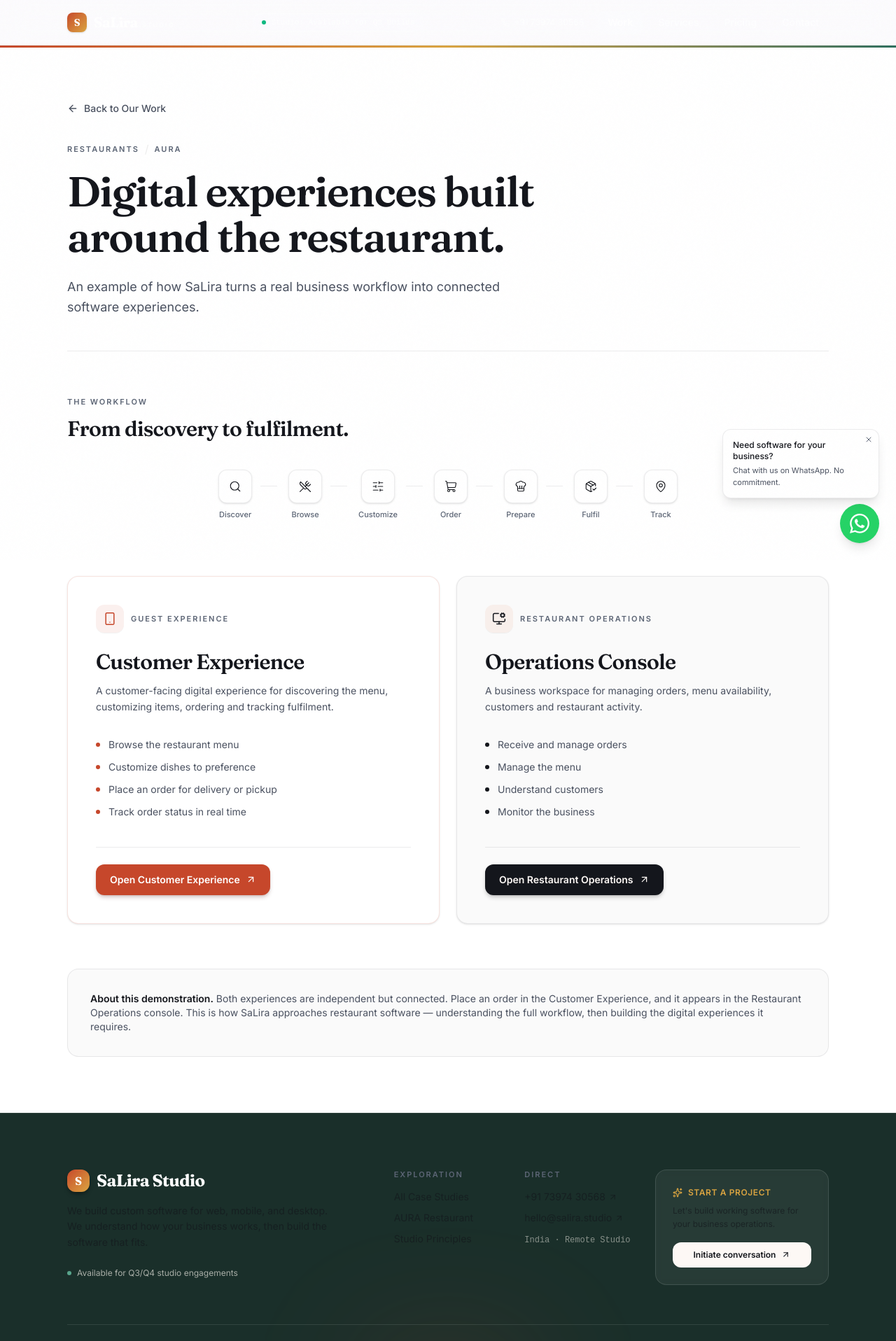
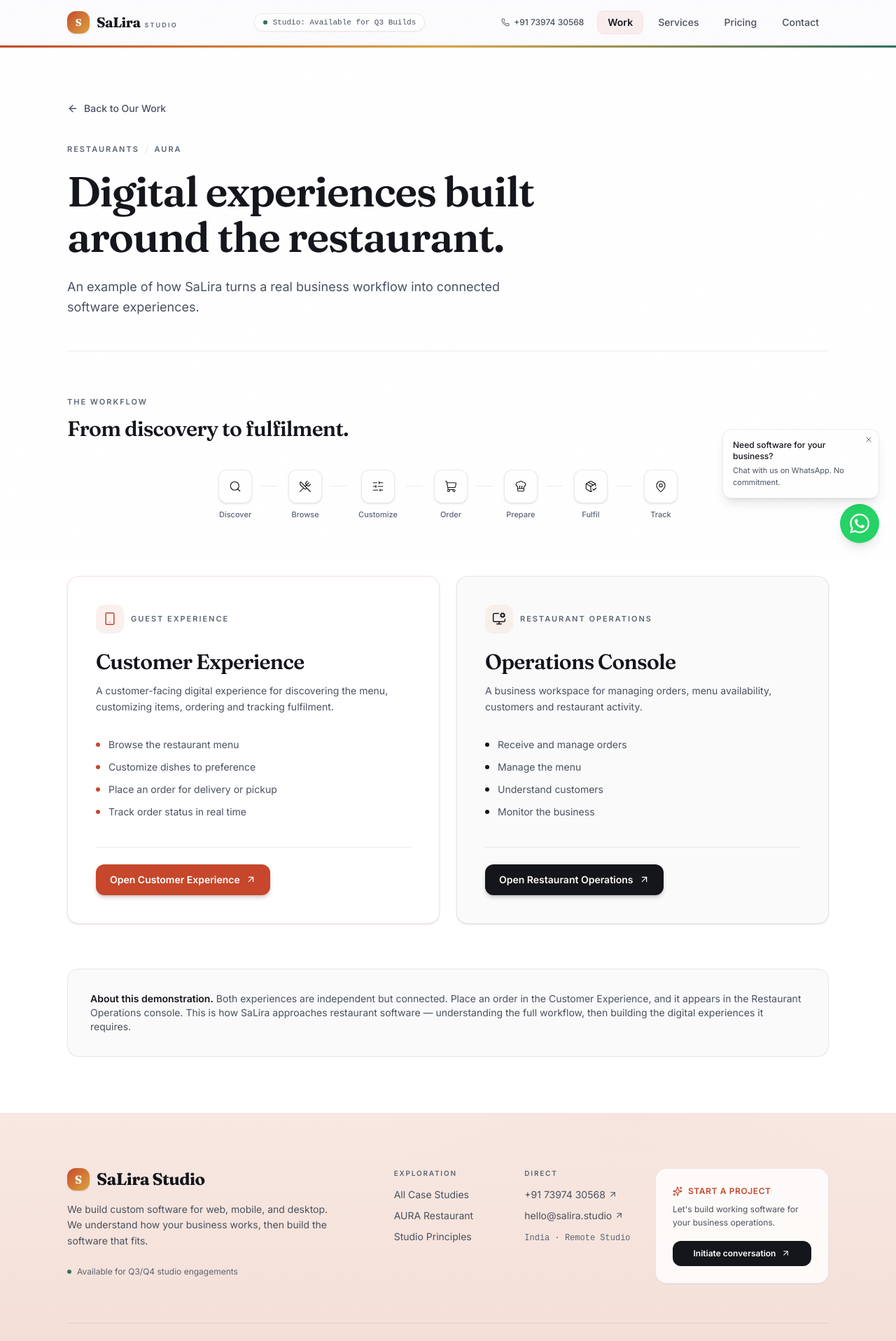
Before and after one commit to salira-studio/portfolio, a React (Vite) app: page /work/restaurants in a window 1280 px wide. Shown: the top 1916 px of the page at 70% size. Built offline with nearby package versions, Linux system fonts and the light colour scheme.

Commit message:
Add remaining UI changes: PortfolioLayout, HeroShowcaseClean, ScrollAmbient

```diff
--- a/src/portfolio/PortfolioLayout.tsx
+++ b/src/portfolio/PortfolioLayout.tsx
@@ -2,7 +2,6 @@
 import { Link, NavLink, Outlet, useLocation } from 'react-router-dom'
 import { ArrowUpRight, Sparkles, Phone } from 'lucide-react'
 import { motion, AnimatePresence } from 'framer-motion'
-import { CustomCursor } from './components/CustomCursor'
 import { MagneticButton } from './components/MagneticButton'
 import { WhatsAppButton } from './components/WhatsAppButton'
 import { usePrefersReducedMotion } from './lib/usePrefersReducedMotion'
@@ -21,47 +20,42 @@
 
   return (
     <div className="salira min-h-screen flex flex-col selection:bg-[var(--sl-accent)] selection:text-white">
-      <CustomCursor />
-
       {/* ── Header ── */}
       <motion.header
-        initial={reduced ? {} : { y: -20, opacity: 0 }}
+        initial={reduced ? {} : { y: -16, opacity: 0 }}
         animate={{ y: 0, opacity: 1 }}
-        transition={{ duration: 0.6, ease: [0.16, 1, 0.3, 1] }}
-        className="sl-header-glass sticky top-0 z-40 transition-shadow backdrop-blur-md bg-black/40 border-b border-white/10"
+        transition={{ duration: 0.55, ease: [0.22, 1, 0.36, 1] }}
+        className="sl-header-glass sticky top-0 z-40"
       >
         <div className="mx-auto flex h-16 max-w-6xl items-center justify-between px-5 sm:px-8">
-          {/* Logo & Studio Mark */}
           <Link
             to="/"
             className="group flex items-center gap-2.5 outline-none"
             data-cursor="view"
             data-cursor-text="Home"
           >
-            <div className="flex h-7 w-7 items-center justify-center rounded-lg bg-gradient-to-br from-[var(--sl-oxblood)] to-[var(--sl-gold)] text-white shadow-sm transition-transform duration-300 group-hover:scale-105">
+            <div className="flex h-8 w-8 items-center justify-center rounded-xl bg-gradient-to-br from-[var(--sl-oxblood)] to-[var(--sl-gold)] text-white shadow-sm transition-transform duration-300 group-hover:scale-105">
               <span className="font-display text-sm font-bold leading-none tracking-tight">S</span>
             </div>
             <div className="flex items-baseline gap-1.5">
-              <span className="font-display text-xl font-bold tracking-tight text-white">
+              <span className="font-display text-xl font-bold tracking-tight text-[var(--sl-ink)]">
                 SaLira
               </span>
-              <span className="hidden sm:inline text-[9px] font-semibold uppercase tracking-[0.24em] text-white/50">
+              <span className="hidden sm:inline text-[9px] font-semibold uppercase tracking-[0.24em] text-[var(--sl-charcoal)]">
                 Studio
               </span>
             </div>
           </Link>
 
-          {/* Center: Live Availability Indicator */}
-          <div className="hidden lg:flex items-center gap-2 rounded-full border border-white/10 bg-white/[0.04] px-3 py-1 text-[11px] font-mono text-white/70">
-            <span className="h-1.5 w-1.5 rounded-full bg-[#10B981] animate-pulse" />
+          <div className="hidden lg:flex items-center gap-2 rounded-full border border-[var(--sl-line)] bg-white/70 px-3 py-1 text-[11px] font-mono text-[var(--sl-ink-soft)] shadow-xs">
+            <span className="h-1.5 w-1.5 rounded-full bg-[var(--sl-teal-deep)] animate-pulse" />
             <span>Studio: Available for Q3 Builds</span>
           </div>
 
-          {/* Phone + Navigation */}
           <div className="flex items-center gap-3 sm:gap-5">
             <a
               href="tel:+917397430568"
-              className="hidden sm:inline-flex items-center gap-1.5 text-xs font-medium text-white/60 hover:text-white transition-colors"
+              className="hidden sm:inline-flex items-center gap-1.5 text-xs font-medium text-[var(--sl-ink-soft)] transition-colors hover:text-[var(--sl-ink)]"
             >
               <Phone size={12} />
               <span>+91 73974 30568</span>
@@ -79,10 +73,10 @@
                         to={item.to}
                         onMouseEnter={() => setHoveredNav(item.label)}
                         className={({ isActive }) =>
-                        `relative px-3.5 py-1.5 transition-colors rounded-lg z-10 block ${
+                          `relative z-10 block rounded-lg px-3.5 py-1.5 transition-colors ${
                             isActive
-                            ? 'text-white font-semibold'
-                            : 'text-white/65 hover:text-white'
+                              ? 'font-semibold text-[var(--sl-ink)]'
+                              : 'text-[var(--sl-ink-soft)] hover:text-[var(--sl-ink)]'
                           }`
                         }
                       >
@@ -92,18 +86,17 @@
                       <a
                         href={item.to}
                         onMouseEnter={() => setHoveredNav(item.label)}
-                      className="relative px-3.5 py-1.5 transition-colors rounded-lg z-10 text-white/65 hover:text-white block"
+                        className="relative z-10 block rounded-lg px-3.5 py-1.5 text-[var(--sl-ink-soft)] transition-colors hover:text-[var(--sl-ink)]"
                       >
                         {item.label}
                       </a>
                     )}
 
-                  {/* Animated hover / active pill indicator */}
                     {!reduced && (hoveredNav === item.label || (!hoveredNav && isWorkActive)) && (
                       <motion.div
                         layoutId="navPill"
                         transition={{ type: 'spring', bounce: 0.18, duration: 0.35 }}
-                      className="absolute inset-0 rounded-lg bg-white/10 pointer-events-none z-0"
+                        className="pointer-events-none absolute inset-0 z-0 rounded-lg bg-[rgba(198,71,43,0.08)] ring-1 ring-[rgba(198,71,43,0.12)]"
                       />
                     )}
                   </div>
@@ -114,80 +107,73 @@
         </div>
       </motion.header>
 
-      {/* ── Main Content Shell with Page Fade ── */}
-      <main className="flex-1 relative z-10">
+      <main className="relative z-10 flex-1">
         <AnimatePresence mode="wait">
           <motion.div
             key={location.pathname}
-            initial={reduced ? {} : { opacity: 0, y: 8 }}
+            initial={reduced ? {} : { opacity: 0, y: 10 }}
             animate={{ opacity: 1, y: 0 }}
-            exit={reduced ? {} : { opacity: 0, y: -8 }}
-            transition={{ duration: 0.3, ease: 'easeInOut' }}
+            exit={reduced ? {} : { opacity: 0, y: -6 }}
+            transition={{ duration: 0.32, ease: [0.22, 1, 0.36, 1] }}
           >
             <Outlet />
           </motion.div>
         </AnimatePresence>
       </main>
 
-      {/* ── Architectural Studio Footer (Deep Pine bookend) ── */}
-      <footer className="relative overflow-hidden bg-[var(--sl-pine-deep)] text-[var(--sl-paper)] border-t border-[rgba(245,241,234,0.1)]">
-        {/* Footer background atmospheric glow */}
-        <div
-          aria-hidden="true"
-          className="pointer-events-none absolute -bottom-32 left-1/2 h-[300px] w-[600px] -translate-x-1/2 rounded-full opacity-60 blur-3xl"
-          style={{ background: 'radial-gradient(circle, rgba(198, 71, 43, 0.18), rgba(29, 43, 38, 0) 70%)' }}
-        />
-
+      <footer className="sl-footer-glass relative overflow-hidden border-t border-[var(--sl-line)]">
         <div className="relative mx-auto max-w-6xl px-5 py-14 sm:px-8 sm:py-20">
-          <div className="grid gap-12 lg:grid-cols-12 lg:gap-8 items-start">
-            {/* Studio Identity */}
-            <div className="lg:col-span-5 space-y-4">
+          <div className="grid items-start gap-12 lg:grid-cols-12 lg:gap-8">
+            <div className="space-y-4 lg:col-span-5">
               <div className="flex items-center gap-2.5">
-                <div className="flex h-8 w-8 items-center justify-center rounded-xl bg-gradient-to-br from-[var(--sl-oxblood)] to-[var(--sl-gold)] text-white shadow-md shadow-black/30">
+                <div className="flex h-8 w-8 items-center justify-center rounded-xl bg-gradient-to-br from-[var(--sl-oxblood)] to-[var(--sl-gold)] text-white shadow-sm">
                   <span className="font-display text-base font-bold">S</span>
                 </div>
-                <p className="font-display text-2xl font-bold tracking-tight text-white">
+                <p className="font-display text-2xl font-bold tracking-tight text-[var(--sl-ink)]">
                   SaLira Studio
                 </p>
               </div>
-              <p className="max-w-sm text-sm leading-relaxed sl-on-dark">
+              <p className="max-w-sm text-sm leading-relaxed text-[var(--sl-ink-soft)]">
                 We build custom software for web, mobile, and desktop. We understand how your business works, then build the software that fits.
               </p>
-              <div className="flex items-center gap-2 text-xs text-[rgba(245,241,234,0.65)] pt-2">
-                <span className="inline-block h-1.5 w-1.5 rounded-full bg-[var(--sl-teal-sage)] animate-pulse" />
+              <div className="flex items-center gap-2 pt-2 text-xs text-[var(--sl-charcoal)]">
+                <span className="inline-block h-1.5 w-1.5 rounded-full bg-[var(--sl-teal-deep)] animate-pulse" />
                 <span>Available for Q3/Q4 studio engagements</span>
               </div>
             </div>
 
-            {/* Navigation & Links */}
-            <div className="lg:col-span-4 grid grid-cols-2 gap-8 text-sm">
+            <div className="grid grid-cols-2 gap-8 text-sm lg:col-span-4">
               <div>
-                <p className="sl-label sl-label-on-dark mb-3.5">Exploration</p>
-                <ul className="space-y-2.5 sl-on-dark">
+                <p className="mb-3.5 text-[10px] font-semibold uppercase tracking-[0.18em] text-[var(--sl-charcoal)]">
+                  Exploration
+                </p>
+                <ul className="space-y-2.5 text-[var(--sl-ink-soft)]">
                   <li>
-                    <Link to="/work" className="transition-colors hover:text-[var(--sl-gold)]">
+                    <Link to="/work" className="transition-colors hover:text-[var(--sl-oxblood)]">
                       All Case Studies
                     </Link>
                   </li>
                   <li>
-                    <Link to="/work/restaurants" className="transition-colors hover:text-[var(--sl-gold)]">
+                    <Link to="/work/restaurants" className="transition-colors hover:text-[var(--sl-oxblood)]">
                       AURA Restaurant
                     </Link>
                   </li>
                   <li>
-                    <a href="/#about" className="transition-colors hover:text-[var(--sl-gold)]">
+                    <a href="/#services" className="transition-colors hover:text-[var(--sl-oxblood)]">
                       Studio Principles
                     </a>
                   </li>
                 </ul>
               </div>
               <div>
-                <p className="sl-label sl-label-on-dark mb-3.5">Direct</p>
-                <ul className="space-y-2.5 sl-on-dark">
+                <p className="mb-3.5 text-[10px] font-semibold uppercase tracking-[0.18em] text-[var(--sl-charcoal)]">
+                  Direct
+                </p>
+                <ul className="space-y-2.5 text-[var(--sl-ink-soft)]">
                   <li>
                     <a
                       href="tel:+917397430568"
-                      className="inline-flex items-center gap-1 transition-colors hover:text-[var(--sl-gold)]"
+                      className="inline-flex items-center gap-1 transition-colors hover:text-[var(--sl-oxblood)]"
                     >
                       +91 73974 30568
                       <ArrowUpRight size={13} />
@@ -196,14 +182,14 @@
                   <li>
                     <a
                       href="mailto:hello@salira.studio"
-                      className="inline-flex items-center gap-1 transition-colors hover:text-[var(--sl-gold)]"
+                      className="inline-flex items-center gap-1 transition-colors hover:text-[var(--sl-oxblood)]"
                     >
                       hello@salira.studio
                       <ArrowUpRight size={13} />
                     </a>
                   </li>
                   <li>
-                    <span className="text-xs text-[rgba(245,241,234,0.5)] font-mono">
+                    <span className="font-mono text-xs text-[var(--sl-charcoal)]">
                       India · Remote Studio
                     </span>
                   </li>
@@ -211,20 +197,19 @@
               </div>
             </div>
 
-            {/* Direct CTA Box */}
-            <div className="lg:col-span-3 rounded-2xl border border-white/12 bg-white/[0.06] p-6 backdrop-blur-xs">
-              <div className="flex items-center gap-2 text-xs font-semibold uppercase tracking-wider text-[var(--sl-gold)]">
+            <div className="rounded-2xl border border-[var(--sl-line)] bg-white/80 p-6 shadow-xs backdrop-blur-sm lg:col-span-3">
+              <div className="flex items-center gap-2 text-xs font-semibold uppercase tracking-wider text-[var(--sl-oxblood)]">
                 <Sparkles size={14} />
                 <span>Start a Project</span>
               </div>
-              <p className="mt-2 text-xs leading-relaxed sl-on-dark">
+              <p className="mt-2 text-xs leading-relaxed text-[var(--sl-ink-soft)]">
                 Let's build working software for your business operations.
               </p>
               <div className="mt-4">
-                <MagneticButton className="w-full">
+                <MagneticButton className="w-full" strength={0.18}>
                   <a
                     href="mailto:hello@salira.studio"
-                    className="inline-flex w-full items-center justify-center gap-2 rounded-xl bg-[var(--sl-paper)] px-4 py-2.5 text-xs font-semibold text-[var(--sl-ink)] transition-all hover:bg-white hover:text-black"
+                    className="inline-flex w-full items-center justify-center gap-2 rounded-xl bg-[var(--sl-ink)] px-4 py-2.5 text-xs font-semibold text-white transition-all hover:bg-[var(--sl-oxblood)]"
                   >
                     Initiate conversation
                     <ArrowUpRight size={13} />
@@ -234,8 +219,7 @@
             </div>
           </div>
 
-          {/* Bottom Bar */}
-          <div className="mt-14 flex flex-col items-center justify-between gap-4 border-t border-white/10 pt-6 text-xs text-[rgba(245,241,234,0.5)] sm:flex-row">
+          <div className="mt-14 flex flex-col items-center justify-between gap-4 border-t border-[var(--sl-line)] pt-6 text-xs text-[var(--sl-charcoal)] sm:flex-row">
             <p>
               © {new Date().getFullYear()} SaLira Studio. All rights reserved.
             </p>
@@ -245,9 +229,8 @@
           </div>
         </div>
       </footer>
-      {/* ── WhatsApp Floating Button ── */}
+
       <WhatsAppButton />
-
     </div>
   )
 }
--- /dev/null
+++ b/src/portfolio/components/ScrollAmbient.tsx
@@ -0,0 +1,45 @@
+import { useEffect, useState } from 'react'
+import { motion, useScroll, useTransform, useSpring } from 'framer-motion'
+import { usePrefersReducedMotion } from '../lib/usePrefersReducedMotion'
+
+/**
+ * Soft warm orbs that drift as the user scrolls — ambient background motion.
+ */
+export function ScrollAmbient() {
+  const reduced = usePrefersReducedMotion()
+  const [enabled, setEnabled] = useState(false)
+  const { scrollYProgress } = useScroll()
+  const smooth = useSpring(scrollYProgress, { stiffness: 45, damping: 28, mass: 0.4 })
+
+  const y1 = useTransform(smooth, [0, 1], [0, 180])
+  const y2 = useTransform(smooth, [0, 1], [0, -140])
+  const y3 = useTransform(smooth, [0, 1], [40, -80])
+  const x1 = useTransform(smooth, [0, 1], [0, 60])
+  const x2 = useTransform(smooth, [0, 1], [0, -50])
+  const scale = useTransform(smooth, [0, 0.5, 1], [1, 1.08, 1])
+
+  useEffect(() => {
+    if (reduced) return
+    if (window.matchMedia('(pointer: coarse)').matches) return
+    setEnabled(true)
+  }, [reduced])
+
+  if (!enabled) return null
+
+  return (
+    <div className="sl-scroll-ambient" aria-hidden="true">
+      <motion.div
+        className="sl-orb sl-orb-peach"
+        style={{ y: y1, x: x1, scale }}
+      />
+      <motion.div
+        className="sl-orb sl-orb-mist"
+        style={{ y: y2, x: x2 }}
+      />
+      <motion.div
+        className="sl-orb sl-orb-gold"
+        style={{ y: y3 }}
+      />
+    </div>
+  )
+}
```
Also changed, not shown: src/portfolio/components/HeroShowcaseClean.tsx (+52 -62 lines). Lines whose indentation alone changed are shown as unchanged.
